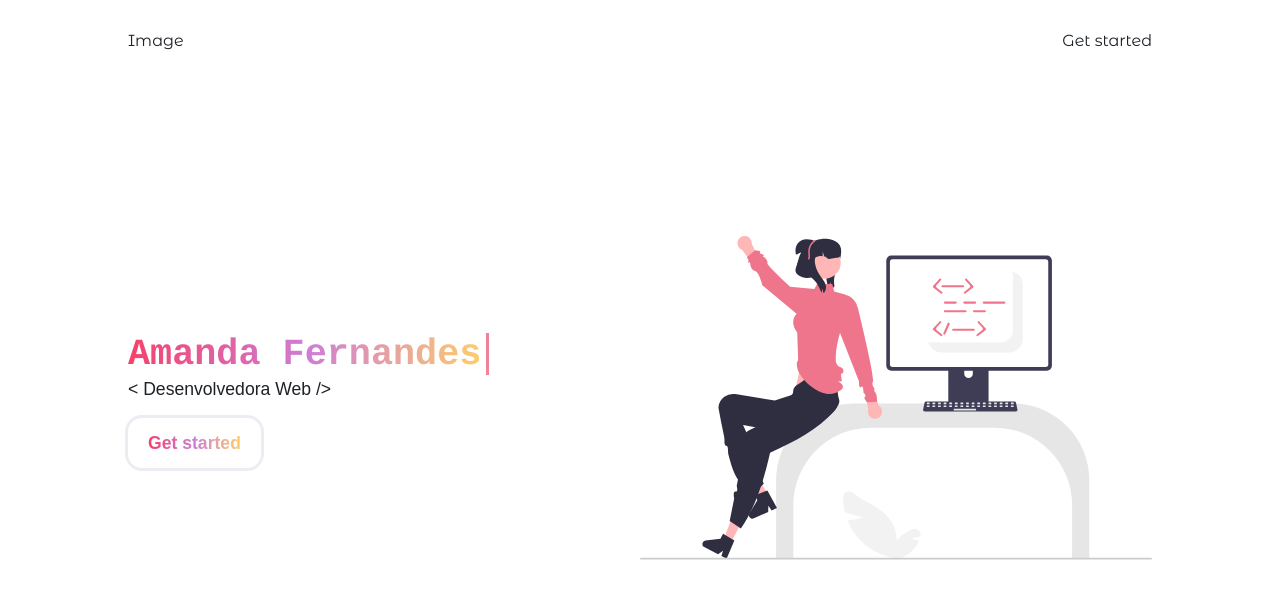
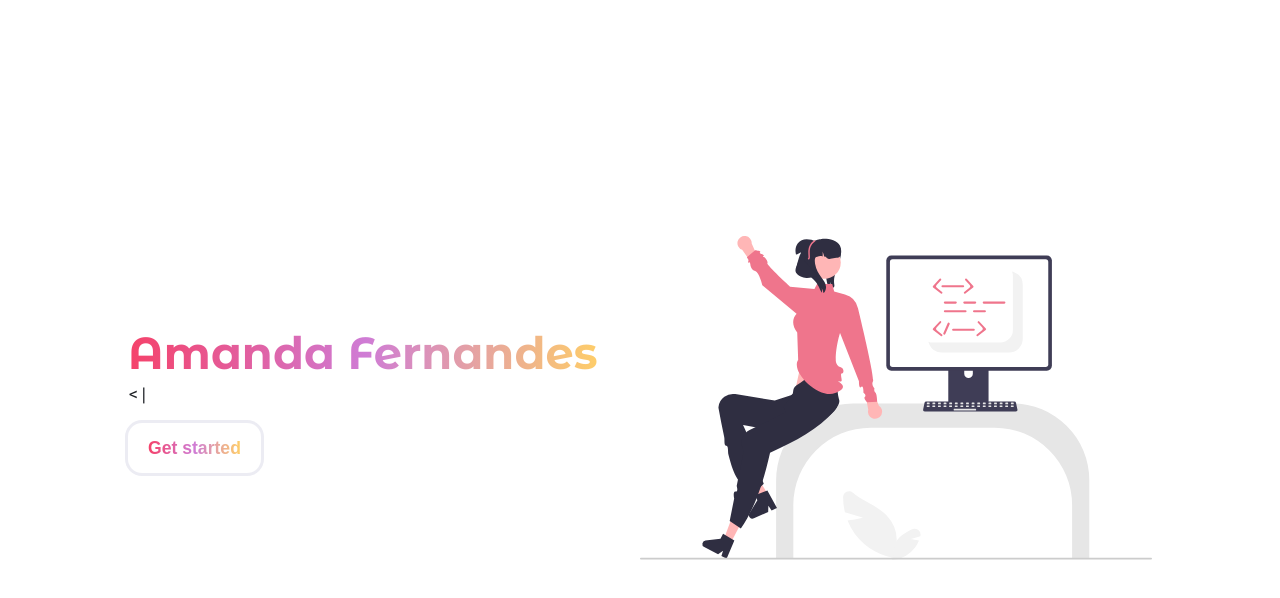
Before and after one commit to aferanda/portfolio, a React (Vite) app: page / in a window 1280 px wide. Shown: the top 598 px of the page. Built offline with nearby package versions, Linux system fonts and the light colour scheme.

Commit message:
feat: update components

```diff
--- a/src/components/header/Header.jsx
+++ b/src/components/header/Header.jsx
@@ -1,13 +1,40 @@
-import React from 'react'
-import { HeaderStyle } from './style'
+import React, { useRef } from 'react';
+import { useEffect } from 'react/cjs/react.development';
+import { init } from 'ityped';
+import { Container, ImageContainer, TextContainer } from './style';
+
+import image from '../../images/undraw_proud_coder_re_exuy.svg';
 
 export default function Header() {
+
+  const textInput = useRef();
+
+  useEffect(() => {
+    init(textInput.current, {
+      showCursor: true,
+      backDelay: 1100,
+      backSpeed: 40,
+      strings: ["< Desenvolvedora Web />"]
+    })
+  }, [])
+
   return (
-    <HeaderStyle>
-      <nav>
-        <p>Image</p>
-        <p>Get started</p>
-      </nav>
-    </HeaderStyle>
+    <Container
+      initial={{ opacity: 0 }}
+      whileInView={{ y: [100, 50, 0], opacity: [0, 0, 1] }}
+      transition={{ duration: 0.5 }}
+      viewport={{ once: true }}
+    >
+      <TextContainer>
+        <h1>Amanda Fernandes</h1>
+        <h2><span ref={textInput}></span></h2>
+        <button>
+          <div>Get started</div>
+        </button>
+      </TextContainer>
+      <ImageContainer>
+        <img src={image} alt="developer woman photo" />
+      </ImageContainer>
+    </Container>
   )
 }
--- a/src/components/header/style.jsx
+++ b/src/components/header/style.jsx
@@ -1,14 +1,133 @@
-import styled from 'styled-components'
+import styled from 'styled-components';
+import { motion } from 'framer-motion';
 
-export const HeaderStyle = styled.header`
+export const Container = styled(motion.header)`
+  color: var(--text);
+  min-height: 100vh;
+  width: 100%;
+  display: flex;
+  align-items: center;
+  margin: 0px auto;
+  overflow: hidden;
   padding: 0 10%;
-  position: fixed;
-  width: 100%;
 
-  nav {
-    height: 80px;
-    display: flex;
-    align-items: center;
-    justify-content: space-between;
+  @media (max-width: 900px) {
+    flex-direction: column;
+    height: auto;
   }
 `
+
+export const TextContainer = styled.div`
+  width: 50%;
+
+  @media (max-width: 900px) {
+    margin-top: 100px;
+    padding: 50px 20px;
+    text-align: center;
+    width: 100%;
+  }
+
+  h1 {
+    background-clip: text;
+    background-image: linear-gradient(
+      to right,
+      var(--pink),
+      var(--purple),
+      var(--yellow)
+    );
+    color: var(--text);
+    display: inline;
+    font-family: Montserrat Alternates, monospace, serif;
+    font-weight: 700;
+    font-size: 2.8rem;
+    line-height: 1.2;
+    margin-bottom: var(--spacing-4);
+    padding-right: 5px;
+    -webkit-background-clip: text;
+    -webkit-text-fill-color: transparent;
+  }
+
+  h2 {
+    font-family: Roboto Mono, sans-serif;
+    font-size: 1.1rem;
+    font-weight: 500;
+    line-height: 1.5;
+    margin-bottom: var(--spacing-4);
+  }
+
+  button {
+    background: var(--white);
+    border-radius: 14px;
+    border: none;
+    box-shadow: 0 0 0 3px var(--border);
+    font-family: 'Montserrat', sans-serif;
+    font-size: 1.1rem;
+    font-weight: 700;
+    height: 50px;
+    padding: 0 20px;
+    position: relative;
+    transition: all 0.2s ease-in-out 0s;
+
+    div {
+      background-image: linear-gradient(
+        to right,
+        var(--pink),
+        var(--purple),
+        var(--yellow)
+      );
+      background-clip: text;
+      color: var(--text);
+      -webkit-background-clip: text;
+      -webkit-text-fill-color: transparent;
+    }
+  }
+
+  button::before {
+    backface-visibility: hidden;
+    background: linear-gradient(
+      -45deg,
+      var(--pink),
+      var(--purple),
+      var(--yellow)
+    );
+    border-radius: 17px;
+    content: '';
+    height: calc(100% + 6px);
+    left: -3px;
+    opacity: 0;
+    position: absolute;
+    top: -3px;
+    transform: translateX(0px);
+    transition: all 0.2s ease-in-out 0s;
+    width: calc(100% + 6px);
+    z-index: -1;
+  }
+
+  button:active {
+    background: var(--lightgrey);
+  }
+
+  button:hover {
+    box-shadow: transparent 0px 0px 0px 2px;
+    cursor: pointer;
+    transition: all 0.2s ease-in-out 0s;
+  }
+
+  button:hover::before {
+    opacity: 1;
+  }
+`;
+
+export const ImageContainer = styled(motion.div)`
+  width: 50%;
+
+  @media (max-width: 900px) {
+    width: 100%;
+    padding: 50px 20px;
+    text-align: center;
+  }
+
+  img {
+    width: 100%;
+  }
+`;
--- a/src/components/main/Main.jsx
+++ /dev/null
@@ -1,32 +0,0 @@
-import React from 'react';
-import { useEffect } from 'react/cjs/react.development';
-import { Container, ImageContainer, TextContainer } from './style';
-
-import image from '../../images/undraw_proud_coder_re_exuy.svg';
-
-export default function Main() {
-
-  useEffect(() => {
-    const title = document.querySelector('h1');
-    const titleArray = title.innerHTML.split('');
-    title.innerHTML = '';
-    titleArray.forEach((letter, i) => {
-      setTimeout(() => title.innerHTML += letter, 95 * i)
-    })
-  }, [])
-
-  return (
-    <Container>
-      <TextContainer>
-        <h1>Amanda Fernandes</h1>
-        <h2>{ '< Desenvolvedora Web />' }</h2>
-        <button>
-          <div>Get started</div>
-        </button>
-      </TextContainer>
-      <ImageContainer>
-        <img src={image} alt="proud coder" />
-      </ImageContainer>
-    </Container>
-  )
-}
--- a/src/components/main/style.jsx
+++ /dev/null
@@ -1,152 +0,0 @@
-import styled from 'styled-components'
-import { keyframes } from 'styled-components';
-
-const appear = keyframes`
-  50%, 100% { opacity: 1 };
-  0%, 25%, 75% { opacity: 0 };
-`
-
-const typeWriter = keyframes`
-  from { width: 0 }
-  to { width: 16em }
-`
-
-const blinkCursor = keyframes`
-  from { border-right-color: var(--font-base) }
-  to { border-right-color: transparent }
-`
-
-export const Container = styled.div`
-  color: var(--text);
-  height: 100vh;
-  max-width: 100vw;
-  display: flex;
-  align-items: center;
-  margin: 0px auto;
-  overflow: hidden;
-  padding: 0 10%;
-
-  @media (max-width: 900px) {
-    flex-direction: column;
-    height: auto;
-  }
-`
-
-export const TextContainer = styled.div`
-  width: 50%;
-
-  @media (max-width: 900px) {
-    margin-top: 100px;
-    padding: 50px 20px;
-    text-align: center;
-    width: 100%;
-  }
-
-  h1 {
-    animation: ${blinkCursor} .6s steps(20) infinite normal, ${typeWriter} 6s steps(20) 1s normal both;
-    background-clip: text;
-    background-image: linear-gradient(
-      to right,
-      var(--pink),
-      var(--purple),
-      var(--yellow)
-    );
-    border-right: 3px solid var(--font-base);
-    color: var(--text);
-    display: inline;
-    font-family: Courier, monospace, serif;
-    font-size: 2.3rem;
-    line-height: 1.2;
-    margin-bottom: var(--spacing-4);
-    padding-right: 5px;
-    -webkit-background-clip: text;
-    -webkit-text-fill-color: transparent;
-  }
-
-  h2 {
-    animation: ${appear} 3s ease 0s 1 normal none;
-    font-family: 'Montserrat', sans-serif;
-    font-size: 1.1rem;
-    font-weight: 500;
-    line-height: 1.5;
-    margin-bottom: var(--spacing-4);
-  }
-
-  button {
-    background: var(--white);
-    border-radius: 14px;
-    border: none;
-    box-shadow: 0 0 0 3px var(--border);
-    font-family: 'Montserrat', sans-serif;
-    font-size: 1.1rem;
-    font-weight: 700;
-    height: 50px;
-    padding: 0 20px;
-    position: relative;
-    transition: all 0.2s ease-in-out 0s;
-
-    div {
-      background-image: linear-gradient(
-        to right,
-        var(--pink),
-        var(--purple),
-        var(--yellow)
-      );
-      background-clip: text;
-      color: var(--text);
-      -webkit-background-clip: text;
-      -webkit-text-fill-color: transparent;
-    }
-  }
-
-  button::before {
-    backface-visibility: hidden;
-    background: linear-gradient(
-      -45deg,
-      var(--pink),
-      var(--purple),
-      var(--yellow)
-    );
-    border-radius: 17px;
-    content: '';
-    height: calc(100% + 6px);
-    left: -3px;
-    opacity: 0;
-    position: absolute;
-    top: -3px;
-    transform: translateX(0px);
-    transition: all 0.2s ease-in-out 0s;
-    width: calc(100% + 6px);
-    z-index: -1;
-  }
-
-  button:active {
-    background: var(--lightgrey);
-  }
-
-  button:hover {
-    box-shadow: transparent 0px 0px 0px 2px;
-    cursor: pointer;
-    transition: all 0.2s ease-in-out 0s;
-  }
-
-  button:hover::before {
-    opacity: 1;
-  }
-`;
-
-export const ImageContainer = styled.div`
-  width: 50%;
-
-  @media (max-width: 900px) {
-    width: 100%;
-    padding: 50px 20px;
-    text-align: center;
-  }
-
-  img {
-    width: 100%;
-    /* border-radius: 24px; */
-    /* box-shadow: rgb(45 21 71 / 20%) 30px 20px 35px; */
-  }
-`;
```
